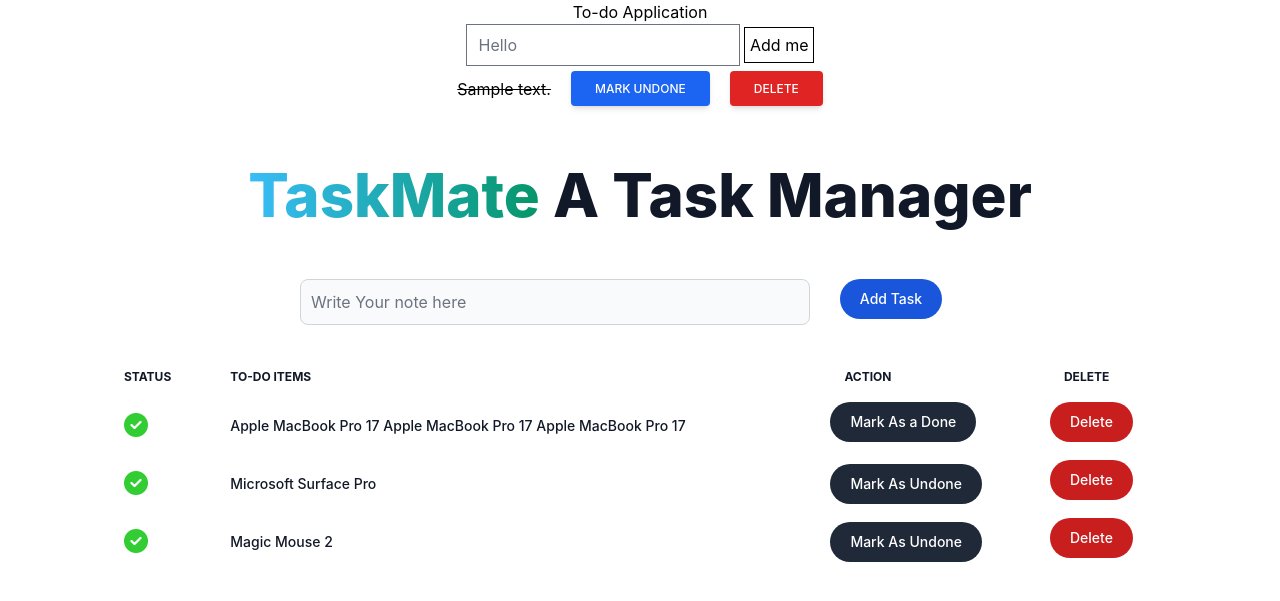
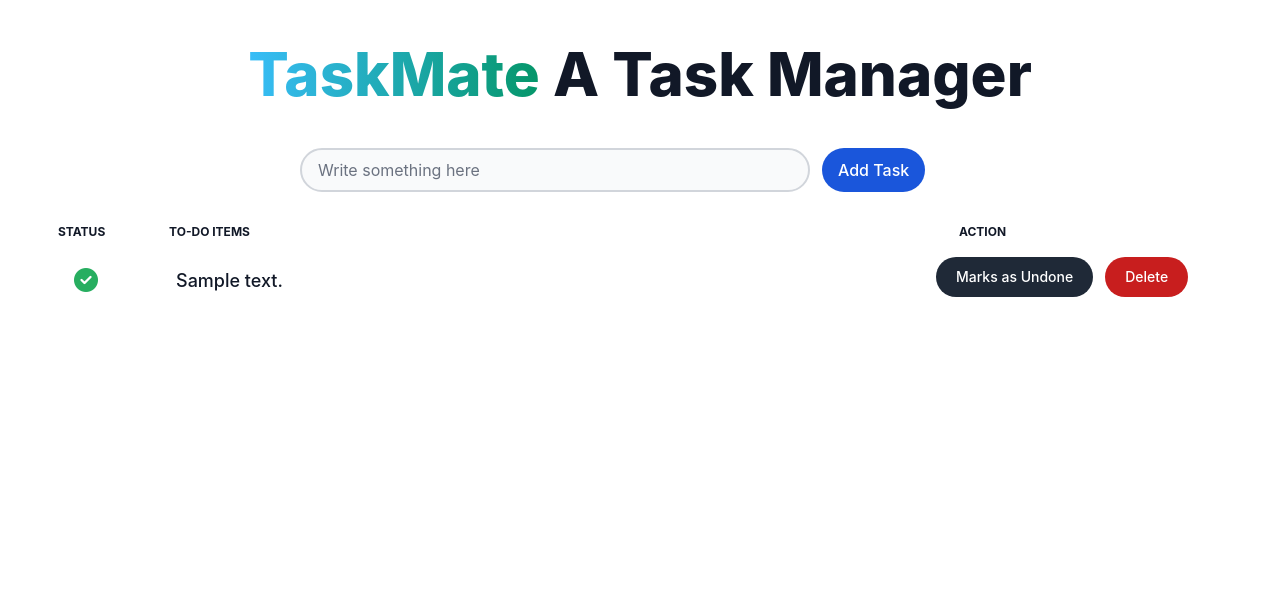
Before and after one commit to adivaste/TaskMate, a Django app: page / in a window 1280 px wide. Shown: the top 601 px of the page. Run offline with Django 4.2, Linux system fonts and the light colour scheme; tables that the repository leaves empty hold one stand-in row (values such as "Sample post"); some libraries are stand-ins or nearby versions.

Commit message:
✅ Completed Small Project

```diff
--- a/templates/main/index.html
+++ b/templates/main/index.html
@@ -1,97 +1,4 @@
 {% load widget_tweaks %}
-<!DOCTYPE html>
-<html lang="en">
-
-<head>
-  <meta charset="UTF-8">
-  <meta http-equiv="X-UA-Compatible" content="IE=edge">
-  <meta name="viewport" content="width=device-width, initial-scale=1.0">
-  <title>Welcome to Do-TO</title>
-  <link rel="stylesheet" href="style.css">
-  <style>
-    body {
-      font-family: 'SF Pro Display' !important;
-    }
-
-    a {
-      text-decoration: none;
-      color: inherit;
-    }
-
-    th,
-    td {
-      padding-top: 5px;
-      padding-bottom: 5px;
-      padding-left: 10px;
-      padding-right: 10px;
-    }
-    .add{
-      padding: 5px;
-      font-size: 16px;
-      font-family: "SF Pro Display";
-      border: 1px solid black;
-    }
-    div{
-      background-color: red !;
-    }
-  </style>
-
-
-</head>
-
-<body>
-  <h1>
-    <center>To-do Application</center>
-  </h1>
-  <center>
-    <form action="" method="post">
-      {% csrf_token %}
-      {% render_field form.content placeholder="Hello" %}
-      <input type="submit" class="add" value="Add me">
-    </form>
-  </center>
-
-
-  <center>
-    <table border="0" cellspacing="10">
-      {% for item in todolist reversed %}
-      <tr>
-
-        <!-- Status -->
-        {% if item.is_completed %}
-        <td><del>{{item.content}}</del></td>
-        <td>
-          <button type="button"
-            class="inline px-6 py-2.5 bg-blue-600 text-white font-medium text-xs leading-tight uppercase rounded shadow-md hover:bg-blue-700 hover:shadow-lg focus:bg-blue-700 focus:shadow-lg focus:outline-none focus:ring-0 active:bg-blue-800 active:shadow-lg transition duration-150 ease-in-out">
-            <a href="{% url 'status' item.id 0 %}">Mark Undone </a>
-          </button>
-        </td>
-        {% else %}
-        <td>{{item.content}}</td>
-        <td>
-          <button type="button"
-            class="inline px-6  bg-white-600 text-white font-medium text-xl leading-tight uppercase rounded  hover:bg-blue-700 hover:shadow-lg focus:bg-blue-700 focus:shadow-lg focus:outline-none focus:ring-0 active:bg-blue-800 active:shadow-lg transition duration-150 ease-in-out">
-            <a href="{% url 'status' item.id 1 %}">Mark As Done</a>
-          </button>
-        </td>
-        {% endif %}
-
-        <!-- Delete Button -->
-        <td>
-          <button type="button"
-            class="inline px-6 py-2.5 bg-red-600 text-white font-medium text-xs leading-tight uppercase rounded shadow-md hover:bg-blue-700 hover:shadow-lg focus:bg-blue-700 focus:shadow-lg focus:outline-none focus:ring-0 active:bg-blue-800 active:shadow-lg transition duration-150 ease-in-out">
-            <a href="{% url 'delete' item.id %}">Delete</a>
-          </button>
-        </td>
-      </tr>
-      {% endfor %}
-    </table>
-  </center>
-
-
-</body>
-
-</html>
 
 <!DOCTYPE html>
 <html lang="en">
@@ -119,12 +26,17 @@
       margin: 20px 300px;
     }
 
-    .tablemg {
-      margin: 30px 100px;
+    .tablemg{
+      margin: 20px 50px;
     }
 
-    i {
-      color: limegreen;
+    .task-done {
+      color: #27ae60;
+      font-size: 24px;
+    }
+
+    .task-pending {
+      color: #7f8c8d;
       font-size: 24px;
     }
   </style>
@@ -132,84 +44,77 @@
 
 <body>
   <center>
-    <h2 class="tablemg mb-4 p-6 text-3xl font-extrabold text-gray-900 dark:text-white md:text-5xl lg:text-6xl"><span class="text-transparent bg-clip-text bg-gradient-to-r to-emerald-600 from-sky-400">TaskMate</span> A Task Manager</h2>
+    <h2 class="tablemg mb-4 p-6 text-3xl font-extrabold text-gray-900 dark:text-white md:text-5xl lg:text-6xl"><span
+        class="text-transparent bg-clip-text bg-gradient-to-r to-emerald-600 from-sky-400">TaskMate</span> A Task
+      Manager</h2>
   </center>
 
 
 
+  <form action="" method="post">
   <div class="wow grid grid-cols-4 mx-200">
-    <div class="col-span-3 ..."> <input type="text" id="note" class="bg-gray-50 border border-gray-300 text-gray-900 text-md rounded-lg focus:ring-blue-500 focus:border-blue-500 block w-full p-2.5 dark:bg-gray-700 dark:border-gray-600 dark:placeholder-gray-400 dark:text-white dark:focus:ring-blue-500 dark:focus:border-blue-500" placeholder="Write Your note here" required></div>
+      {% csrf_token %}
+      <div class="col-span-3 ...">
+        {% render_field form.content|add_class:"bg-gray-50 border-2 border-gray-300 text-gray-900 text-md rounded-full focus:ring-blue-500 focus:border-blue-500 block w-full px-4 py-2 dark:bg-gray-700 dark:border-gray-600 dark:placeholder-gray-400 dark:text-white dark:focus:ring-blue-500 dark:focus:border-blue-500"|attr:"required" %}
+      </div>
       <div class="...">
-      <center><button type="button" class="text-white bg-blue-700 hover:bg-blue-800 focus:outline-none focus:ring-4 focus:ring-blue-300 font-medium rounded-full text-sm px-5 py-2.5 text-center mr-2 mb-2 dark:bg-blue-600 dark:hover:bg-blue-700 dark:focus:ring-blue-800">Add Task</button>
-</center>
+        <button type="submit"
+          class="text-white bg-blue-700 hover:bg-blue-800 focus:outline-none focus:ring-4 focus:ring-blue-300 font-medium rounded-full text-md mx-3 px-4 py-2.5 text-center dark:bg-blue-600 dark:hover:bg-blue-700 dark:focus:ring-blue-800">Add Task</button>
       </div>
+    </div>
+    </form>
 
   </div>
 
-  <div class="tablemg relative overflow-x-auto">
-    <table class="w-full text-sm text-left text-gray-500 dark:text-gray-400">
+  <div class="tablemg relative overflow-x-hidden">
+    <table style="width:100% " class="text-sm text-left text-gray-500 dark:text-gray-400">
         <thead class="text-xs text-gray-900 uppercase dark:text-gray-400">
             <tr>
-          <th scope="col" class="px-6 py-3">
+                <th style="width:10%" scope="col" class="px-2 py-1">
                     Status
                 </th>
-          <th scope="col" class="">
+                <th scope="col" class="w-px">
                     To-Do Items
                 </th>
-          <th scope="col" class="px-6 py-3">
+                <th style="width:25%" scope="col" class="w-2/6 px-6 py-3">
                     Action
-          </th>
-          <th scope="col" class="px-6 py-3">
-            Delete
                 </th>
             </tr>
         </thead>
         <tbody>
+            <!-- Iterating over list -->
+            {% for item in todolist reversed %}
             <tr class="bg-white dark:bg-gray-800">
                 <td class="px-6 py-4">
-            <i class="fa-solid fa-circle-check"></i>
+                    {% if item.is_completed %}
+                    <i class="task-done fa-solid fa-circle-check"></i>
+                    {% else %}
+                    <i class="task-pending fa-solid fa-clock"></i>
+                    {% endif %}
                 </td>
-          <th scope="row" class="font-medium text-gray-900 whitespace-nowrap dark:text-white">
-            Apple MacBook Pro 17 Apple MacBook Pro 17 Apple MacBook Pro 17
+                <th scope="row" class="w-px text-lg px-2 font-medium text-gray-900 whitespace-normal dark:text-white">
+                    {{ item.content }}
                 </th>
                 <td class="">
-            <button type="button" class="text-white bg-gray-800 hover:bg-gray-900 focus:outline-none focus:ring-4 focus:ring-gray-300 font-medium rounded-full text-sm px-5 py-2.5 mr-2 mb-2 dark:bg-gray-800 dark:hover:bg-gray-700 dark:focus:ring-gray-700 dark:border-gray-700">Mark As a Done</button>
-          </td>
-          <td class="">
-            <button type="button" class="text-white bg-red-700 hover:bg-red-800 focus:outline-none focus:ring-4 focus:ring-red-300 font-medium rounded-full text-sm px-5 py-2.5 text-center mr-2 mb-2 dark:bg-red-600 dark:hover:bg-red-700 dark:focus:ring-red-900">Delete</button>
+                    <button type="button"
+                        class="transition duration-300	text-white bg-gray-800 hover:bg-gray-900 focus:outline-none focus:ring-4 focus:ring-gray-300 font-medium rounded-full text-sm px-5 py-2.5 mr-2 mb-2 dark:bg-gray-800 dark:hover:bg-gray-700 dark:focus:ring-gray-700 dark:border-gray-700">
+                        {% if item.is_completed %}
+                        <a href="{% url 'status' item.id 0 %}">Marks as Undone </a>
+                        {% else %}
+                        <a href="{% url 'status' item.id 1 %}">Marks as a Done &nbsp; </a>
+                        {% endif %}
+                    </button>
+                    <button type="button"
+                        class="transition duration-300 text-white bg-red-700 hover:bg-red-800 focus:outline-none focus:ring-4 focus:ring-red-300 font-medium rounded-full text-sm px-5 py-2.5 text-center mr-2 mb-2 dark:bg-red-600 dark:hover:bg-red-700 dark:focus:ring-red-900">
+                        <a href="{% url 'delete' item.id %}">Delete</a>
+                    </button>
                 </td>
             </tr>
-        <tr class="bg-white dark:bg-gray-800">
-          <td class="px-6 py-4">
-            <i class="fa-solid fa-circle-check"></i>
-          </td>
-          <th scope="row" class="font-medium text-gray-900 whitespace-nowrap dark:text-white">
-            Microsoft Surface Pro
-          </th>
-          <td class="">
-            <button type="button" class="text-white bg-gray-800 hover:bg-gray-900 focus:outline-none focus:ring-4 focus:ring-gray-300 font-medium rounded-full text-sm px-5 py-2.5 dark:bg-gray-800 dark:hover:bg-gray-700 dark:focus:ring-gray-700 dark:border-gray-700">Mark As Undone</button>
-          </td>
-          <td class="">
-            <button type="button" class="text-white bg-red-700 hover:bg-red-800 focus:outline-none focus:ring-4 focus:ring-red-300 font-medium rounded-full text-sm px-5 py-2.5 text-center mr-2 mb-2 dark:bg-red-600 dark:hover:bg-red-700 dark:focus:ring-red-900">Delete</button>
-          </td>
-        </tr>
-        <tr class="bg-white dark:bg-gray-800">
-          <td class="px-6 py-4">
-            <i class="fa-solid fa-circle-check"></i>
-          </td>
-          <th scope="row" class=" font-medium text-gray-900 whitespace-nowrap dark:text-white">
-            Magic Mouse 2
-          </th>
-          <td class="">
-            <button type="button" class="text-white bg-gray-800 hover:bg-gray-900 focus:outline-none focus:ring-4 focus:ring-gray-300 font-medium rounded-full text-sm px-5 py-2.5 dark:bg-gray-800 dark:hover:bg-gray-700 dark:focus:ring-gray-700 dark:border-gray-700">Mark As Undone</button>
-          </td>
-          <td class="">
-            <button type="button" class="text-white bg-red-700 hover:bg-red-800 focus:outline-none focus:ring-4 focus:ring-red-300 font-medium rounded-full text-sm px-5 py-2.5 text-center mr-2 mb-2 dark:bg-red-600 dark:hover:bg-red-700 dark:focus:ring-red-900">Delete</button>
-          </td>
-        </tr>
+            {% endfor %}
         </tbody>
     </table>
 </div>
+
 
 
 
```
Lines whose indentation alone changed are shown as unchanged.
